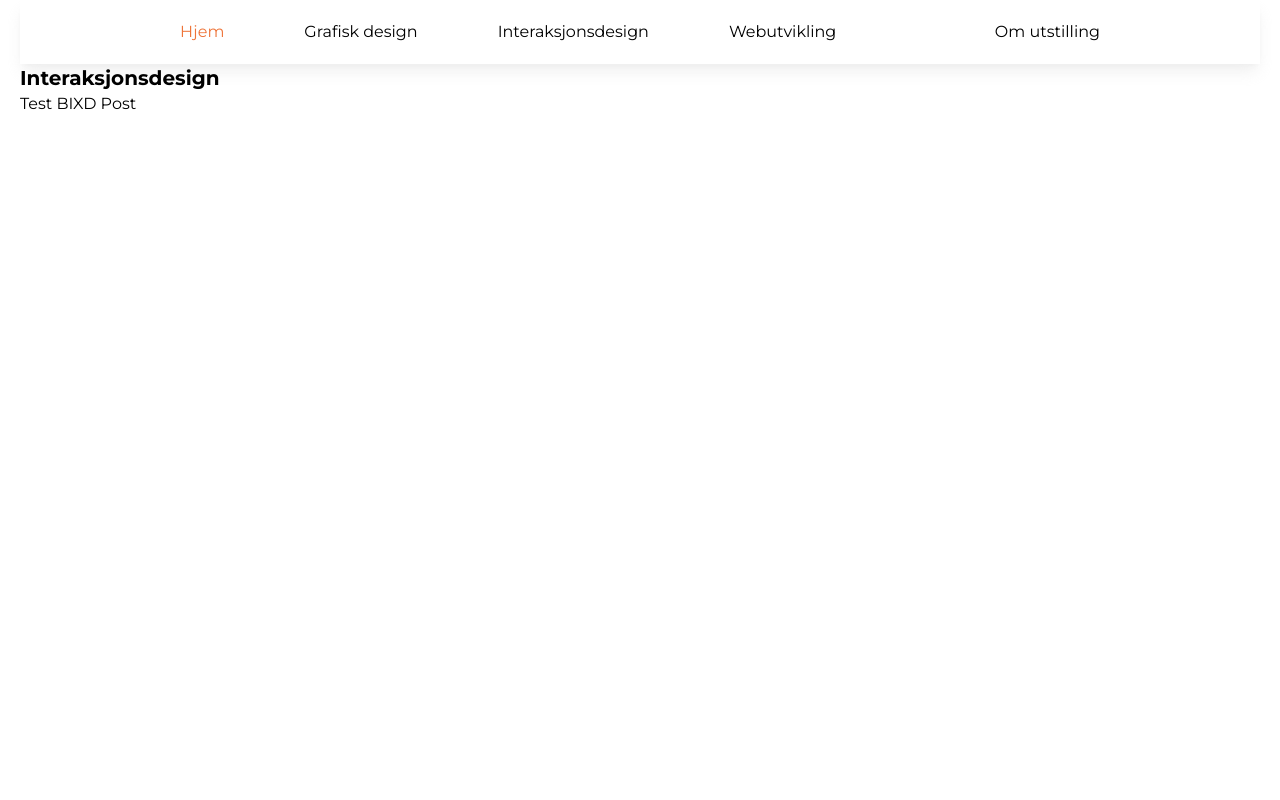
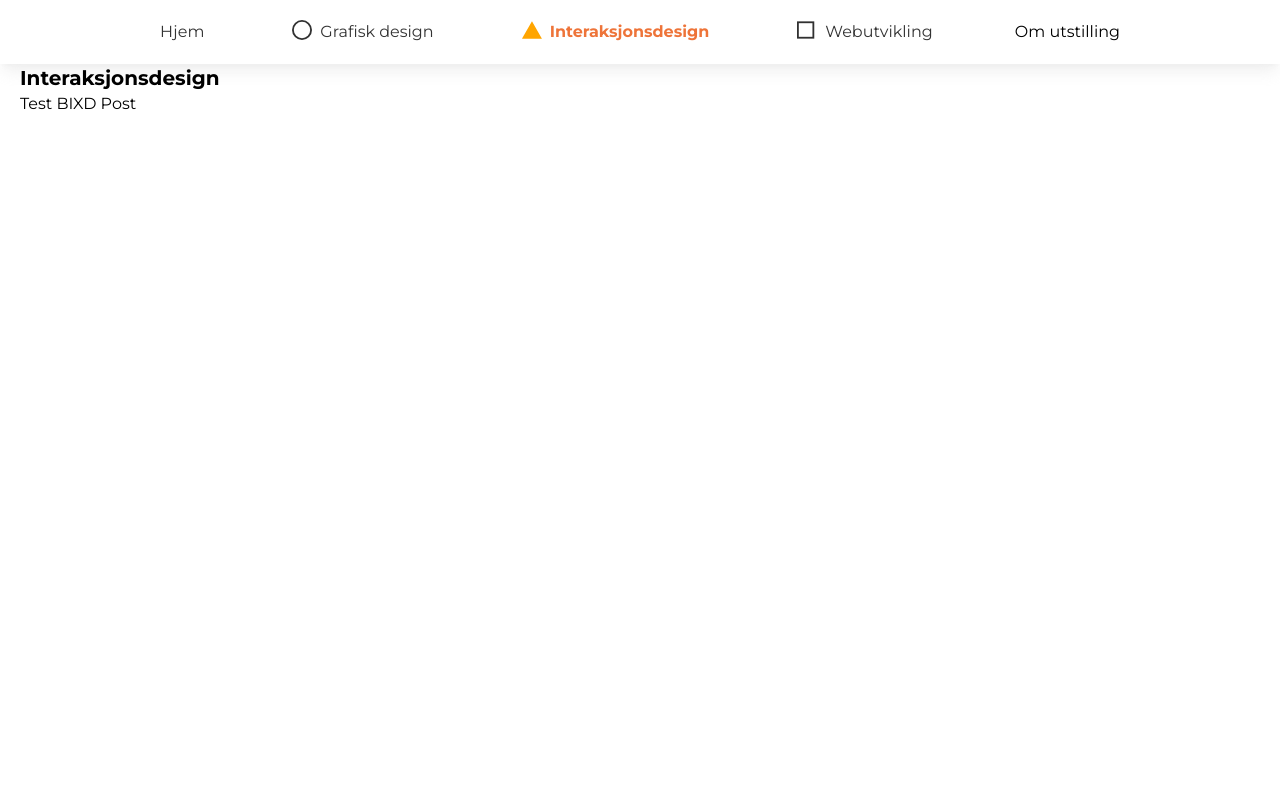
Before and after one commit to ntnu-design/ntnu-avgangsutstilling-2023, a Next.js app: page /bixd in a window 1280 px wide. Shown: the top 800 px of the page. Built offline with nearby package versions, Linux system fonts and the light colour scheme.

Commit message:
navbar completed

```diff
--- a/components/navigation/navbar.tsx
+++ b/components/navigation/navbar.tsx
@@ -1,28 +1,109 @@
 import Link from "next/link";
-import Image from "next/image";
+import { useRouter } from "next/router";
+import { useEffect, useState } from "react";
 
 export default function Navbar() {
-  //receive props from parent component for styling active link
   let activeLink = "text-orange font-bold";
   let inactiveLink = "text-accent-7";
+  const router = useRouter();
 
+  const [isOpen, setIsOpen] = useState(false);
+
+  let url = router.asPath;
+
+  useEffect(() => {
+    setIsOpen(false);
+  }, [url]);
+
+  function toggle() {
+    setIsOpen(!isOpen);
+  }
   return (
-    <nav className="w-full hidden lg:flex py-5 lg:px-20 xl:px-40 2xl:px-60 shadow-lg shadow-accent-2/75 ">
-      <ul className="flex space-x-20">
+    <nav>
+      <div className="w-full hidden md:flex py-5 px-10 lg:px-20 xl:px-40 2xl:px-60 shadow-lg shadow-accent-2/75 ">
+        <ul className="flex space-x-10 lg:space-x-20">
           <li>
-          <Link className="text-orange" href="/">Hjem</Link>
+            <Link className={router.asPath == "/" ? activeLink : inactiveLink} href="/">Hjem</Link>
           </li>
           <li>
-          <Link href="/bmed">Grafisk design</Link>
+          <Link className={`flex ${router.asPath == "/bmed" ? activeLink : inactiveLink}`} href="/bmed"><svg className="mx-2" width="20" height="20" viewBox="-1 -1 22 22" fill="none" xmlns="http://www.w3.org/2000/svg">
+<circle cx="10" cy="10" r="10" stroke={router.asPath == "/bmed" ? "orange" : "#313131"} stroke-width="2" fill={router.asPath == "/bmed" ? "orange" : ""}/>
+</svg>
+
+Grafisk design</Link>
           </li>
           <li>
-          <Link href="/bixd">Interaksjonsdesign</Link>
+          <Link className={`flex ${router.asPath == "/bixd" ? activeLink : inactiveLink}`} href="/bixd"><svg className="mx-2" width="20" height="20" viewBox="0 0 22 20" fill="none" xmlns="http://www.w3.org/2000/svg">
+<path d="M1.73205 18.5L10.9697 2.5L20.2073 18.5H1.73205Z" stroke={router.asPath == "/bixd" ? "orange" : "#313131"} stroke-width="2" fill={router.asPath == "/bixd" ? "orange" : ""}/>
+</svg>
+Interaksjonsdesign</Link>
           </li>
           <li>
-          <Link href="/bwu">Webutvikling</Link>
+          <Link className={`flex ${router.asPath == "/bwu" ? activeLink : inactiveLink}`} href="/bwu"><svg className="mx-2" width="20" height="20" viewBox="0 0 22 20" fill="none" xmlns="http://www.w3.org/2000/svg">
+<rect x="1" y="1.5" width="17" height="17" stroke={router.asPath == "/bwu" ? "orange" : "#313131"} stroke-width="2" fill={router.asPath == "/bwu" ? "orange" : ""}/>
+</svg>Webutvikling</Link>
           </li>
         </ul>
         <p className="ml-auto">Om utstilling</p>
+      </div>
+      <div className="md:hidden flex justify-end">
+              <button
+                onClick={toggle}
+                className="p-2 rounded-md text-accent-7"
+                aria-expanded={isOpen ? 'true' : 'false'}
+              >
+                <span className="sr-only">Open main menu</span>
+                {isOpen ? (
+                  <svg className="block h-6 w-6" xmlns="http://www.w3.org/2000/svg" fill="none" viewBox="0 0 24 24" stroke="currentColor" aria-hidden="true">
+                    <path strokeLinecap="round" strokeLinejoin="round" strokeWidth={2} d="M6 18L18 6M6 6l12 12" />
+                  </svg>
+                ) : (
+                  <svg className="block h-6 w-6" xmlns="http://www.w3.org/2000/svg" fill="none" viewBox="0 0 24 24" stroke="currentColor" aria-hidden="true">
+                    <path strokeLinecap="round" strokeLinejoin="round" strokeWidth={2} d="M4 6h16M4 12h16M4 18h16" />
+                  </svg>
+                )}
+              </button>
+            </div>
+            <div className={`${isOpen ? 'translate-x-0' : 'translate-x-full'} md:hidden fixed top-0 right-0 h-screen w-full bg-white transition-transform duration-300 ease-out`}
+              >
+                <div className="flex justify-end">
+              <button
+                onClick={toggle}
+                className="p-2 rounded-md text-accent-7"
+                aria-expanded={isOpen ? 'true' : 'false'}
+              >
+                <span className="sr-only">Open main menu</span>
+                {isOpen ? (
+                  <svg className="block h-6 w-6" xmlns="http://www.w3.org/2000/svg" fill="none" viewBox="0 0 24 24" stroke="currentColor" aria-hidden="true">
+                    <path strokeLinecap="round" strokeLinejoin="round" strokeWidth={2} d="M6 18L18 6M6 6l12 12" />
+                  </svg>
+                ) : (
+                  <svg className="block h-6 w-6" xmlns="http://www.w3.org/2000/svg" fill="none" viewBox="0 0 24 24" stroke="currentColor" aria-hidden="true">
+                    <path strokeLinecap="round" strokeLinejoin="round" strokeWidth={2} d="M4 6h16M4 12h16M4 18h16" />
+                  </svg>
+                )}
+              </button>
+              </div>
+              <div className="flex flex-col px-10 pt-2 space-y-4 sm:px-3">
+                <Link className={`mx-2 ${router.asPath == "/" ? activeLink : inactiveLink}`}  href="/">Hjem</Link>
+                <div className="border border-gray"></div>
+                <Link className={`flex ${router.asPath == "/bmed" ? activeLink : inactiveLink}`} href="/bmed"><svg className="mx-2" width="20" height="20" viewBox="-1 -1 22 22" fill="none" xmlns="http://www.w3.org/2000/svg">
+<circle cx="10" cy="10" r="10" stroke={router.asPath == "/bmed" ? "orange" : "#313131"} stroke-width="2" fill={router.asPath == "/bmed" ? "orange" : ""}/>
+</svg>
+
+Grafisk design</Link>
+                <div className="border border-gray"></div>
+                <Link className={`flex ${router.asPath == "/bixd" ? activeLink : inactiveLink}`} href="/bixd"><svg className="mx-2" width="20" height="20" viewBox="0 0 22 20" fill="none" xmlns="http://www.w3.org/2000/svg">
+<path d="M1.73205 18.5L10.9697 2.5L20.2073 18.5H1.73205Z" stroke={router.asPath == "/bixd" ? "orange" : "#313131"} stroke-width="2" fill={router.asPath == "/bixd" ? "orange" : ""}/>
+</svg>
+Interaksjonsdesign</Link>
+                <div className="border border-gray"></div>
+                <Link className={`flex ${router.asPath == "/bwu" ? activeLink : inactiveLink}`} href="/bwu"><svg className="mx-2" width="20" height="20" viewBox="0 0 22 20" fill="none" xmlns="http://www.w3.org/2000/svg">
+<rect x="1" y="1.5" width="17" height="17" stroke={router.asPath == "/bwu" ? "orange" : "#313131"} stroke-width="2" fill={router.asPath == "/bwu" ? "orange" : ""}/>
+</svg>Webutvikling</Link>
+                <div className="border border-gray"></div>
+              </div>
+            </div>
     </nav>
   );
 }
--- a/pages/[studyProgramme]/index.tsx
+++ b/pages/[studyProgramme]/index.tsx
@@ -17,8 +17,8 @@ export default function StudyProgrammeIndex({ students, params }: Props) {
             <Head>
                 <title>{`Avgangsutstilling 2023 - ${heading}`}</title>
             </Head>
+            <Navbar />
             <Container>
-                <Navbar />
                 <div>
                     <h1 className="text-xl font-bold">{heading}</h1>
                     <ul>
--- a/tailwind.config.js
+++ b/tailwind.config.js
@@ -10,6 +10,7 @@ module.exports = {
         "orange": '#EE7439',
         success: '#0070f3',
         cyan: '#79FFE1',
+        gray: '#C2C2C2',
       },
       spacing: {
         28: "7rem",
```
Lines whose indentation alone changed are shown as unchanged.
